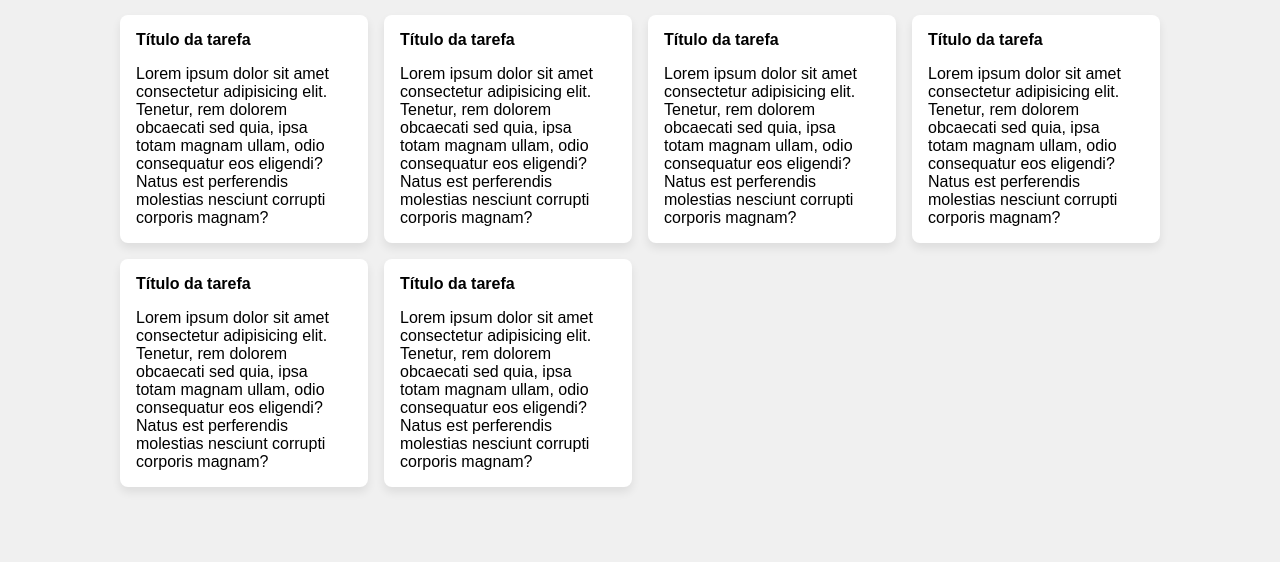
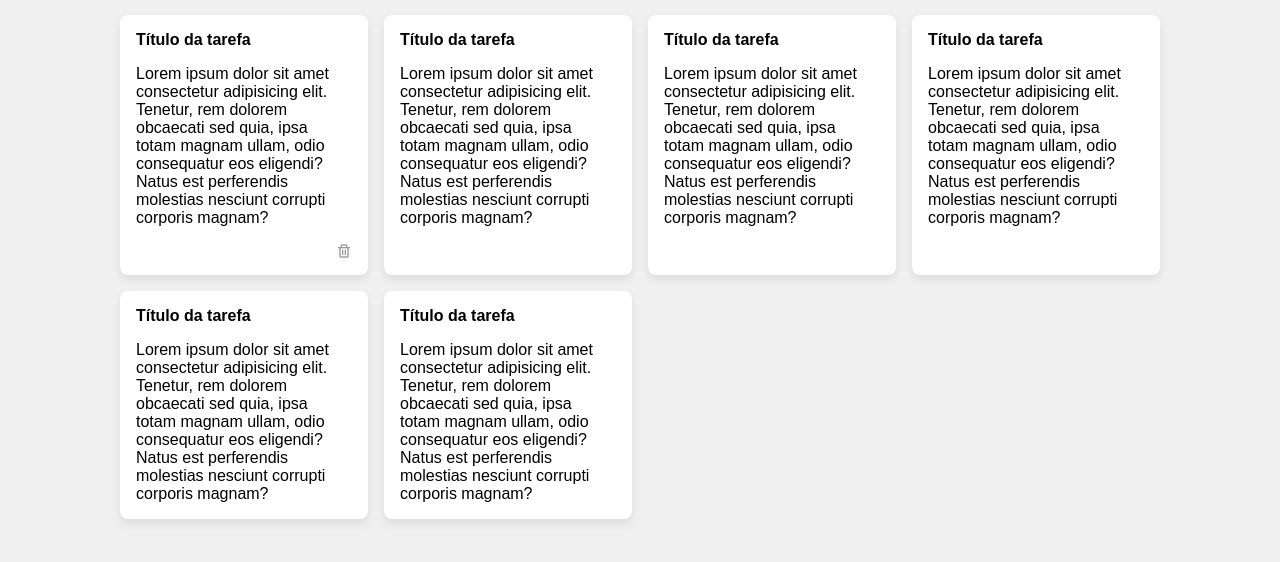
Before and after one commit to MarcosSilva2021/miniProjetoJavascript, a website: page index.html in a window 1280 px wide. Shown: the part 228-790 px from the top of the page. Drawn offline with nearby package versions, Linux system fonts and the light colour scheme.

Commit message:
feat: adiciona o icone da lixeira(excluir) no modal de tarefas

```diff
--- a/index.css
+++ b/index.css
@@ -79,6 +79,18 @@ header input{
 #tarefas ul li h5{
     font-size: 16px;
     margin-bottom: 16px;
+}
+
+#tarefas ul li .actions{
+    display: flex;
+    justify-content: flex-end;
+    margin-top: 16px;
+    cursor: pointer;
+    color: #999;
+}
+
+#tarefas ul li .actions i:hover{
+    color: blue;
 }
 
 #overlay{
--- a/index.html
+++ b/index.html
@@ -17,12 +17,15 @@
         <section id="tarefas">
             <h2>Tarefas <button onclick="novaTarefa()">nova tarefa</button></h2>
             <!-- <h6>Nenhuma tarefa localizada</h6> -->
-             <ul>
+            <ul>
                 <li>
                     <h5>Título da tarefa</h5>
                     <p>Lorem ipsum dolor sit amet consectetur adipisicing elit. Tenetur, rem dolorem
                      obcaecati sed quia, ipsa totam magnam ullam, odio consequatur eos eligendi?
                      Natus est perferendis molestias nesciunt corrupti corporis magnam?</p>
+                    <div class="actions">
+                        <i class="bx bx-trash" size="sm" ></i>
+                    </div>
                 </li>
                 <li>
                     <h5>Título da tarefa</h5>
@@ -55,7 +58,7 @@
                      Natus est perferendis molestias nesciunt corrupti corporis magnam?</p>
                 </li>
 
-             </ul>
+            </ul>
         </section>
         <section id="overlay" onclick="fecharModal()"></section>
         <div id="criarTarefa" class="modal">
```
